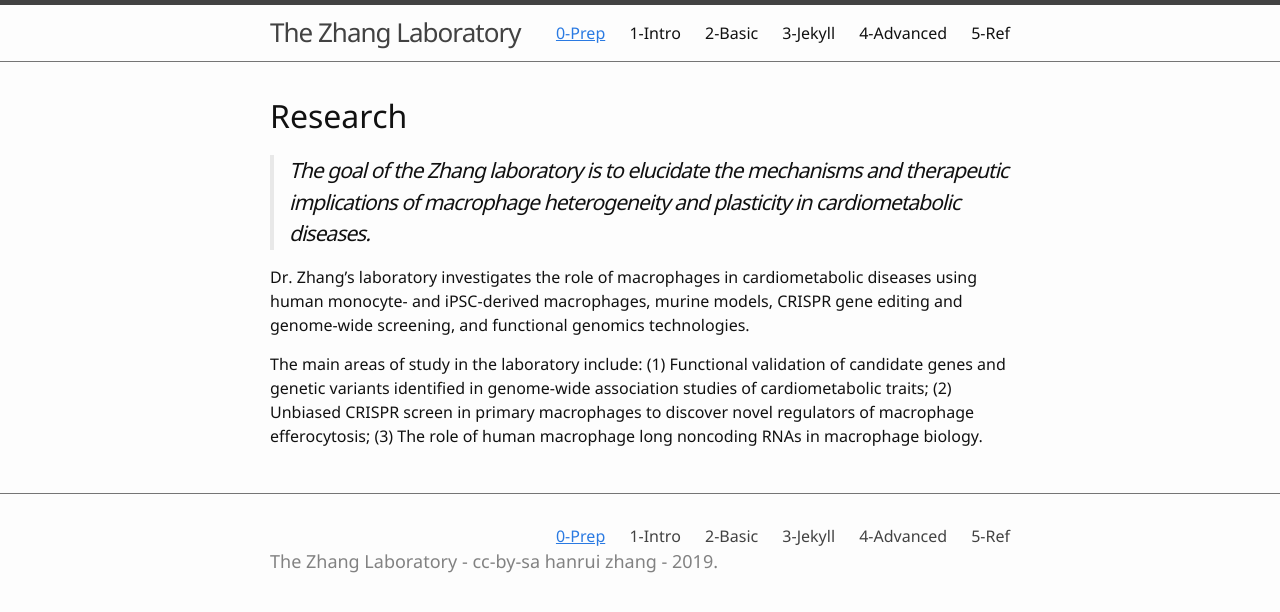
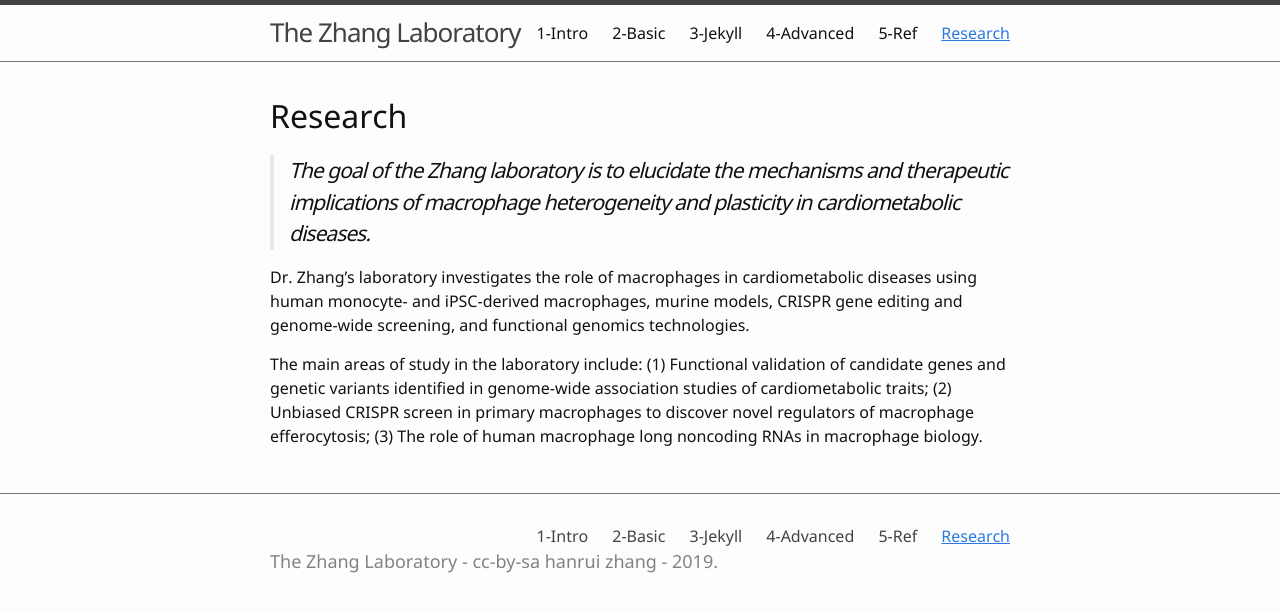
Before and after one commit to hanruizhang/zhanglab, a Jekyll site: the page built from Research.md, in a window 1280 px wide. Shown: the top 612 px of the page. Built offline with Jekyll 4.4.1, drawn with Linux system fonts in a browser that asks for light colours.

Commit message:
Update and rename 0-prep.md to Research.md

```diff
--- a/0-prep.md
+++ b/Research.md
@@ -1,5 +1,5 @@
 ---
-title: 0-Prep
+title: Research
 nav: true
 ---
 
```
